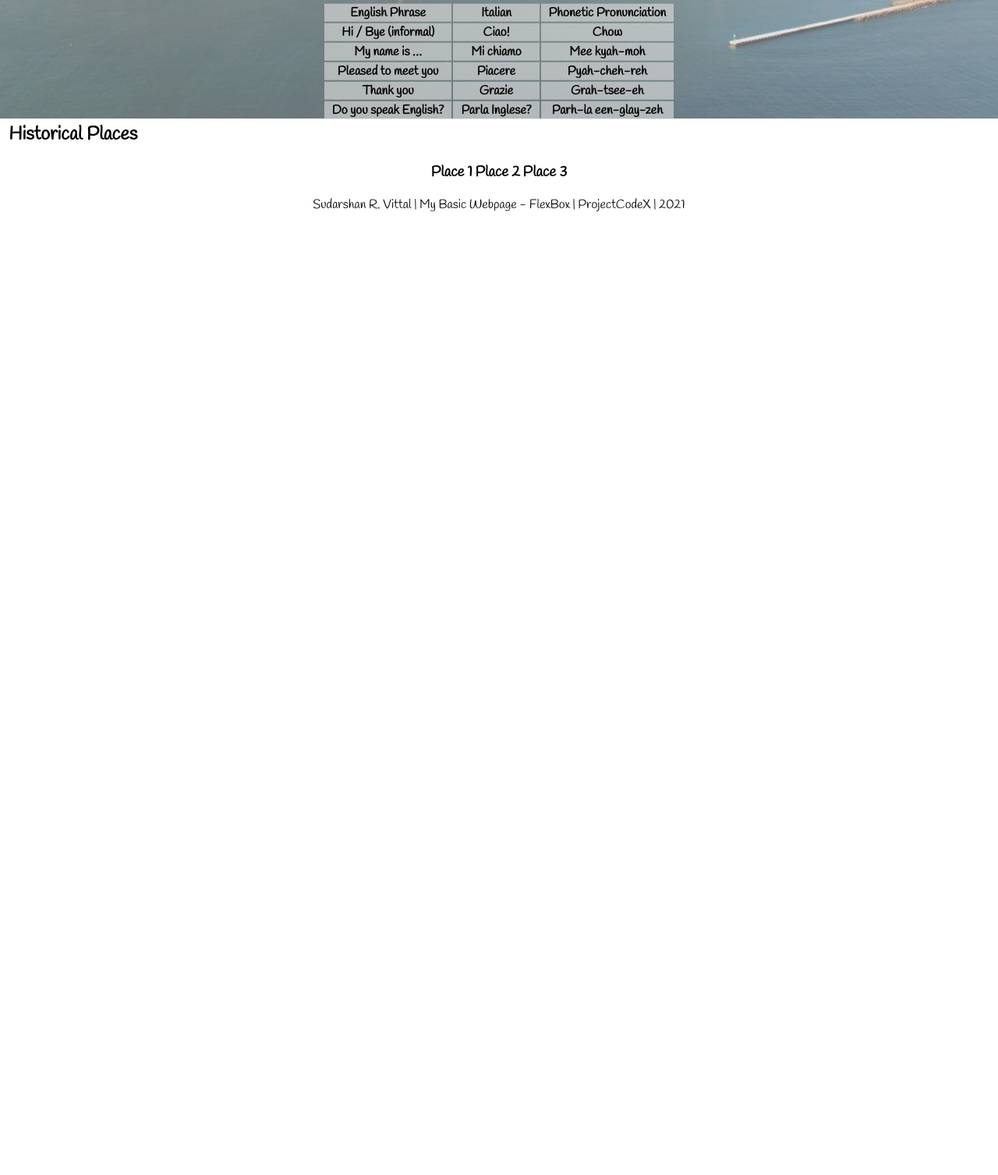
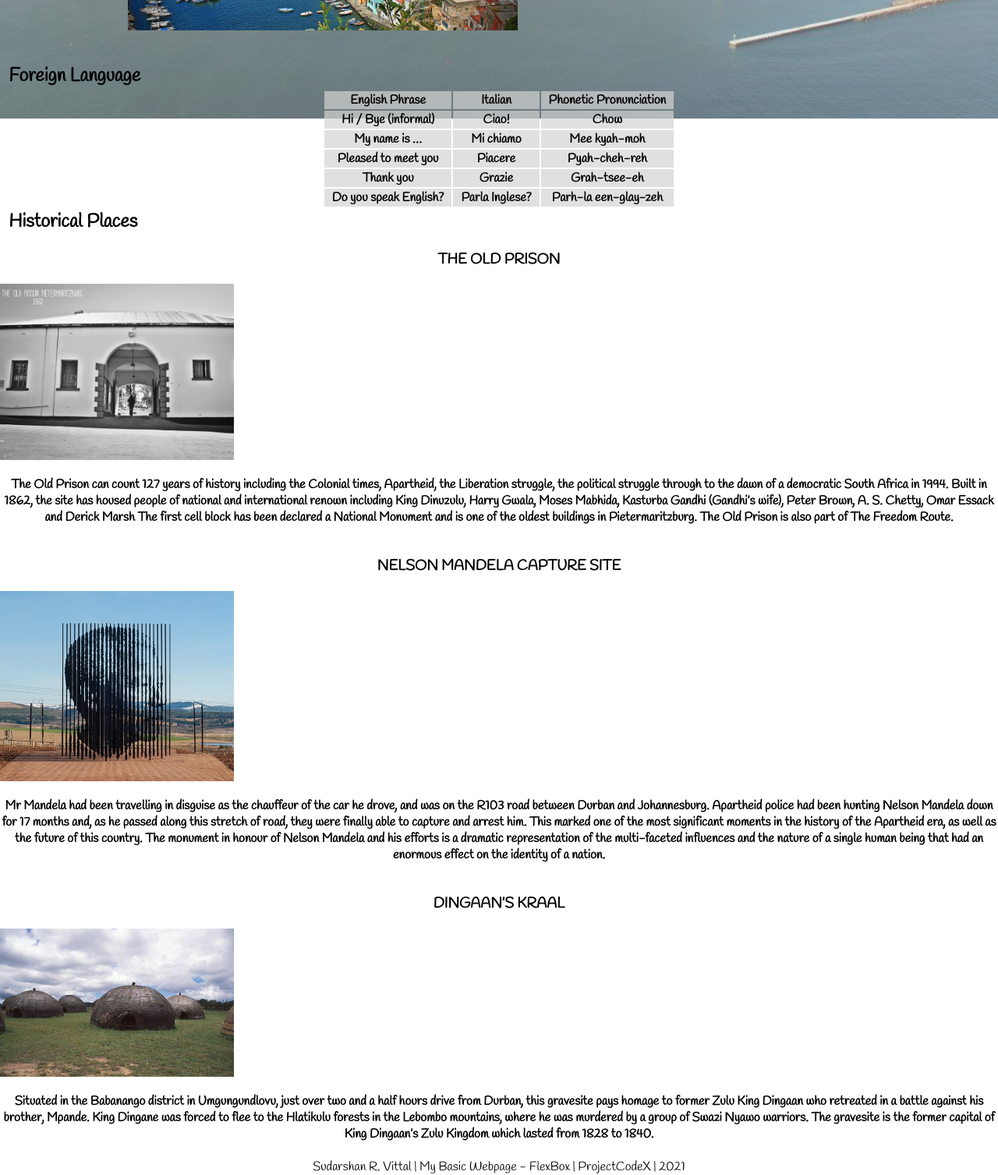
Before and after one commit to srvittal/basic_website, a plain HTML site: page my-webpage.html in a window 1280 px wide. Shown: the part 736-2243 px from the top of the page at 78% size. Before the commit the page ends 1009 px from the top, so only its background shows below. Drawn offline with Linux system fonts and the light colour scheme.

Commit message:
Added histrocial places for KZN

```diff
--- a/my-webpage.html
+++ b/my-webpage.html
@@ -78,13 +78,38 @@
             <h2 id="historic_place">Historical Places</h2>
             <div class="historic">
                 <div class="place_1">
-                    <h3>Place 1</h3>
+                    <h3>THE OLD PRISON</h3>
+                    <img src="oldprison.jpg" width="300">
+                    <h4>The Old Prison can count 127 years of history including the Colonial times, Apartheid, the
+                        Liberation struggle, the political struggle through to the dawn of a democratic South Africa in
+                        1994. Built in 1862, the site has housed people of national and international renown including
+                        King Dinuzulu, Harry Gwala, Moses Mabhida, Kasturba Gandhi (Gandhi’s wife), Peter Brown, A. S.
+                        Chetty, Omar Essack and Derick Marsh
+                        The first cell block has been declared a National Monument and is one of the oldest buildings in
+                        Pietermaritzburg. The Old Prison is also part of The Freedom Route. </h4>
                 </div>
                 <div class="place_2">
-                    <h3>Place 2</h3>
+                    <h3>NELSON MANDELA CAPTURE SITE</h3>
+                    <img src="capturesite.jpg" width="300">
+                    <h4>Mr Mandela had been travelling in disguise as the chauffeur of the car he drove, and was on the
+                        R103 road between Durban and Johannesburg. Apartheid police had been hunting Nelson Mandela down
+                        for 17 months and, as he passed along this stretch of road, they were finally able to capture
+                        and arrest him. This marked one of the most significant moments in the history of the Apartheid
+                        era, as well as the future of this country.
+                        The monument in honour of Nelson Mandela and his efforts is a dramatic representation of the
+                        multi-faceted influences and the nature of a single human being that had an enormous effect on
+                        the identity of a nation.
+                    </h4>
                 </div>
                 <div class="place_3">
-                    <h3>Place 3</h3>
+                    <h3>DINGAAN’S KRAAL</h3>
+                    <img src="dingaankraal.jpg" width="300">
+                    <h4>Situated in the Babanango district in Umgungundlovu, just over two and a half hours drive from
+                        Durban, this gravesite pays homage to former Zulu King Dingaan who retreated in a battle against
+                        his brother, Mpande.
+                        King Dingane was forced to flee to the Hlatikulu forests in the Lebombo mountains, where he was
+                        murdered by a group of Swazi Nyawo warriors. The gravesite is the former capital of King
+                        Dingaan’s Zulu Kingdom which lasted from 1828 to 1840.</h4>
                 </div>
             </div>
 
```
Also changed, not shown: my-webpage-grid.html (+13 -3 lines), capturesite.jpg (added), dingaankraal.jpg (added), oldprison.jpg (added). Lines whose indentation alone changed are shown as unchanged.
